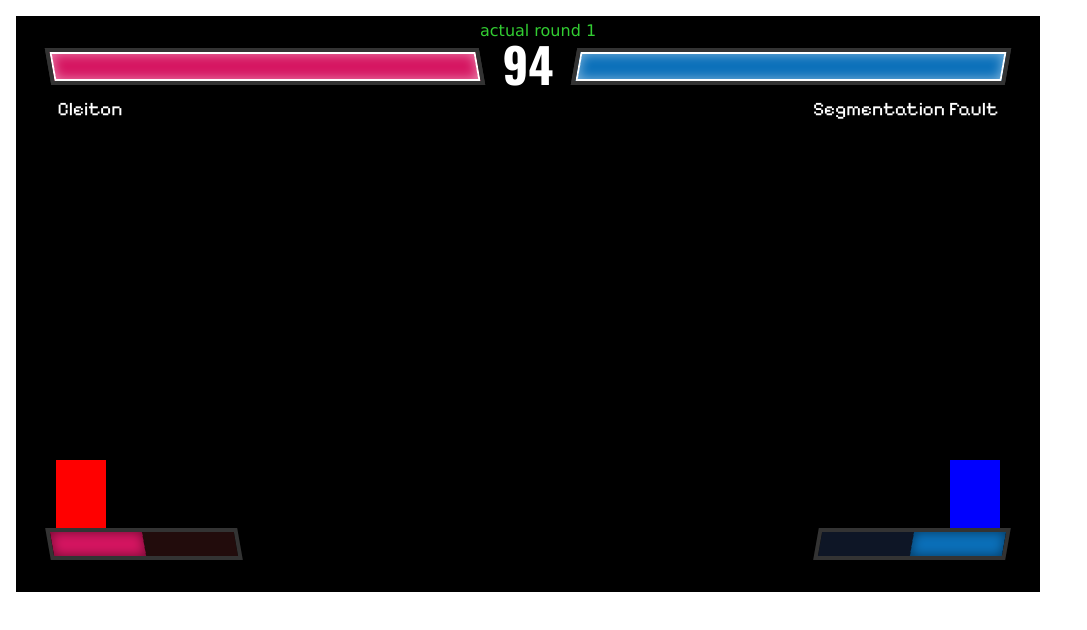
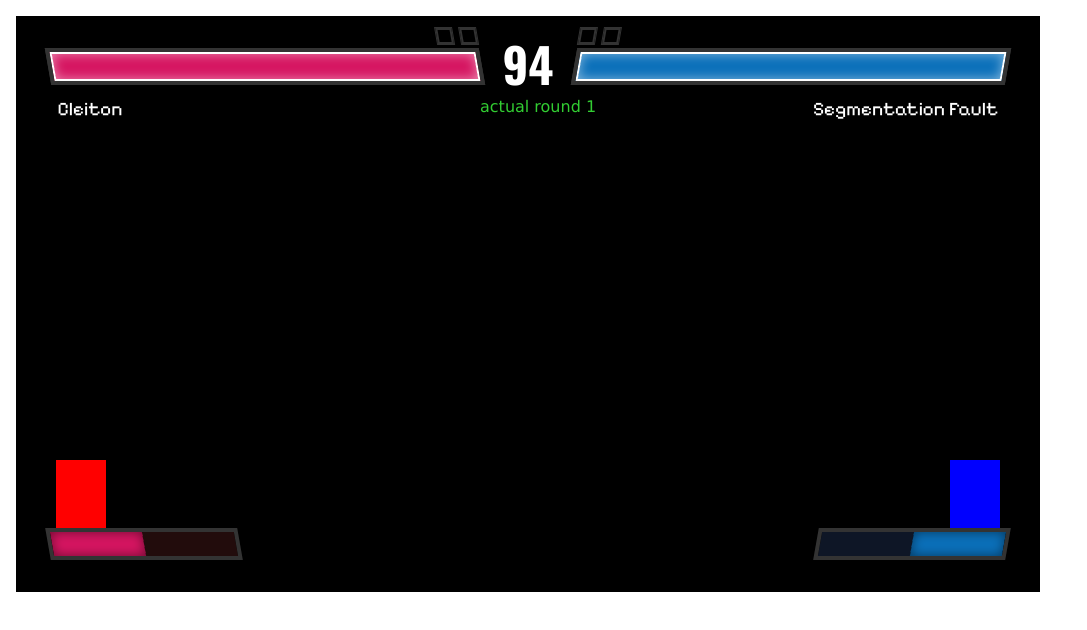
Before and after one commit to matheusbloize/CSFighty, a plain HTML site: page index.html in a window 1280 px wide. Shown: the whole page, without its empty margins (0-1087 px from the left). Drawn offline with nearby package versions, Linux system fonts and the light colour scheme.

Commit message:
style: round count hud

```diff
--- a/index.html
+++ b/index.html
@@ -16,6 +16,10 @@
 <body>
   <section id="hud">
     <div class="hud_fighter-1">
+      <div class="hud_fighter-1_round-count">
+        <div class="hud_fighter-1_round-count_1"></div>
+        <div class="hud_fighter-1_round-count_2"></div>
+      </div>
       <div class="hud_fighter-1_health-bar">
         <div class="hud_fighter-1_health-bar_content"></div>
       </div>
@@ -23,6 +27,10 @@
     </div>
     <div class="hud_time">99</div>
     <div class="hud_fighter-2">
+      <div class="hud_fighter-2_round-count">
+        <div class="hud_fighter-2_round-count_1"></div>
+        <div class="hud_fighter-2_round-count_2"></div>
+      </div>
       <div class="hud_fighter-2_health-bar">
         <div class="hud_fighter-2_health-bar_content"></div>
       </div>
--- a/src/index.js
+++ b/src/index.js
@@ -294,7 +294,7 @@ function animate() {
   ctx.fillText(
     `actual round ${actualRound.number}`,
     canvas.width / 2 - differenceSpace - differenceSpace / 2,
-    20
+    canvas.height / 6
   );
 }
 
--- a/src/utils/finishRound.js
+++ b/src/utils/finishRound.js
@@ -23,6 +23,13 @@ export function finishRound(battleInfo) {
 
     if (winner !== null) {
       battleInfo.winners[`round${battleInfo.actualRound.number}`] = winner;
+      // add winner hud
+      const fighterRoundHud = document.querySelector(
+        `#hud .hud_fighter-${winner === 'player' ? '1' : '2'}_round-count_${
+          battleInfo.actualRound.number
+        }`
+      );
+      fighterRoundHud.style.backgroundColor = '#FFFFFF';
     }
     console.log(battleInfo.winners);
 
--- a/styles/index.css
+++ b/styles/index.css
@@ -54,6 +54,7 @@ canvas {
   flex-direction: column;
   padding: .75em;
   gap: .75em;
+  position: relative;
 }
 
 .hud_fighter-1 {
@@ -62,6 +63,52 @@ canvas {
 
 .hud_fighter-2 {
   padding-right: 2em;
+}
+
+.hud_fighter-1_round-count,
+.hud_fighter-2_round-count {
+  position: absolute;
+  width: 1em;
+  height: 1em;
+  top: 0;
+}
+
+.hud_fighter-1_round-count_1,
+.hud_fighter-1_round-count_2,
+.hud_fighter-2_round-count_1,
+.hud_fighter-2_round-count_2 {
+  position: absolute;
+  border: 2px solid #333333;
+  width: 1em;
+  height: 1em;
+  top: -.5em;
+  outline: 1px solid #333333;
+}
+
+.hud_fighter-1_round-count {
+  right: 0;
+  transform: skew(10deg);
+}
+
+.hud_fighter-1_round-count_1 {
+  right: 1em;
+}
+
+.hud_fighter-1_round-count_2 {
+  right: 2.5em;
+}
+
+.hud_fighter-2_round-count {
+  left: 0;
+  transform: skew(-10deg);
+}
+
+.hud_fighter-2_round-count_1 {
+  left: 1em;
+}
+
+.hud_fighter-2_round-count_2 {
+  left: 2.5em;
 }
 
 .hud_fighter-1_health-bar,
@@ -214,7 +261,9 @@ canvas {
 /* animations */
 
 @keyframes glow {
-  0%, 100% {
+
+  0%,
+  100% {
     filter: none;
   }
 
```
